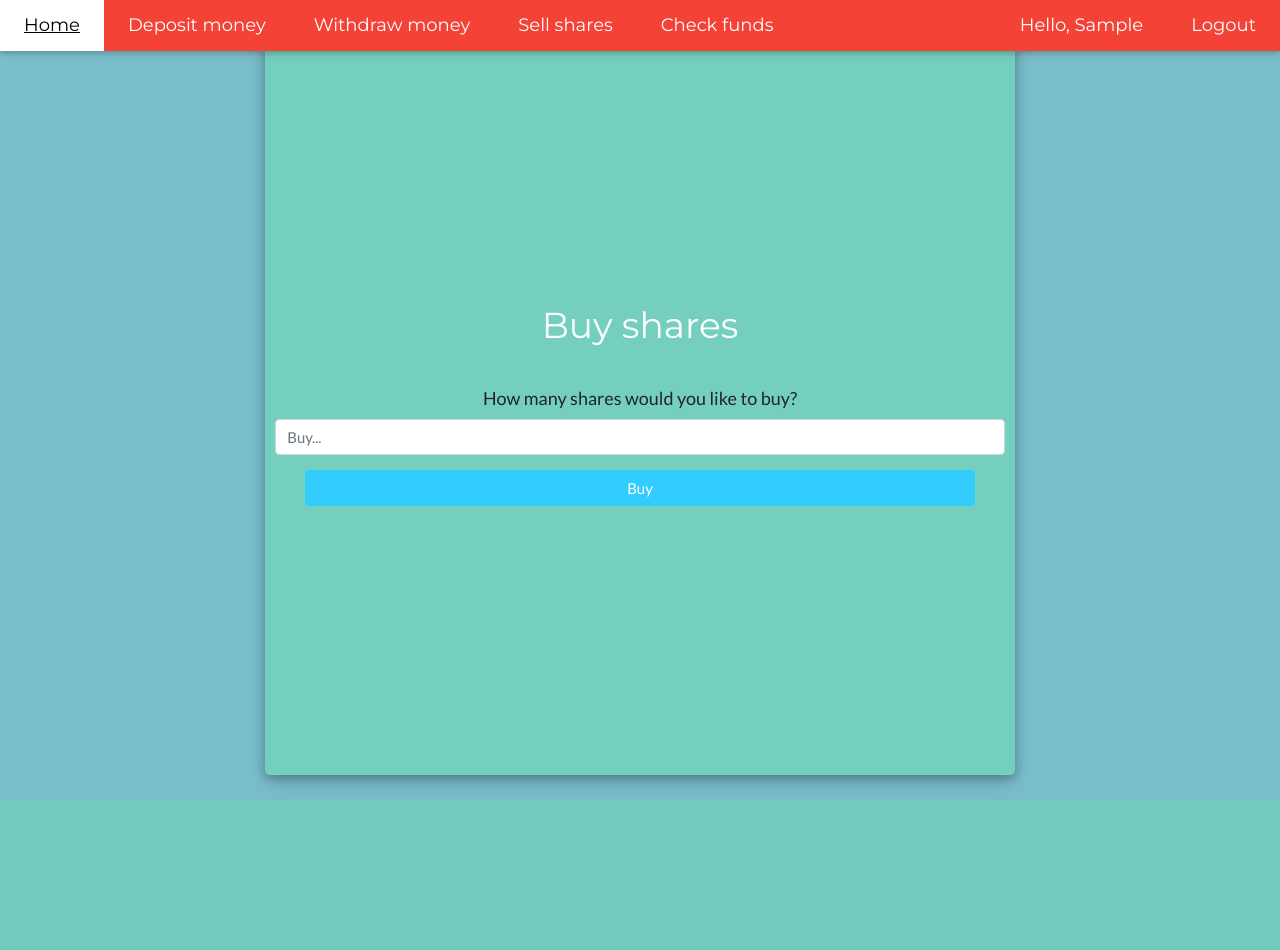
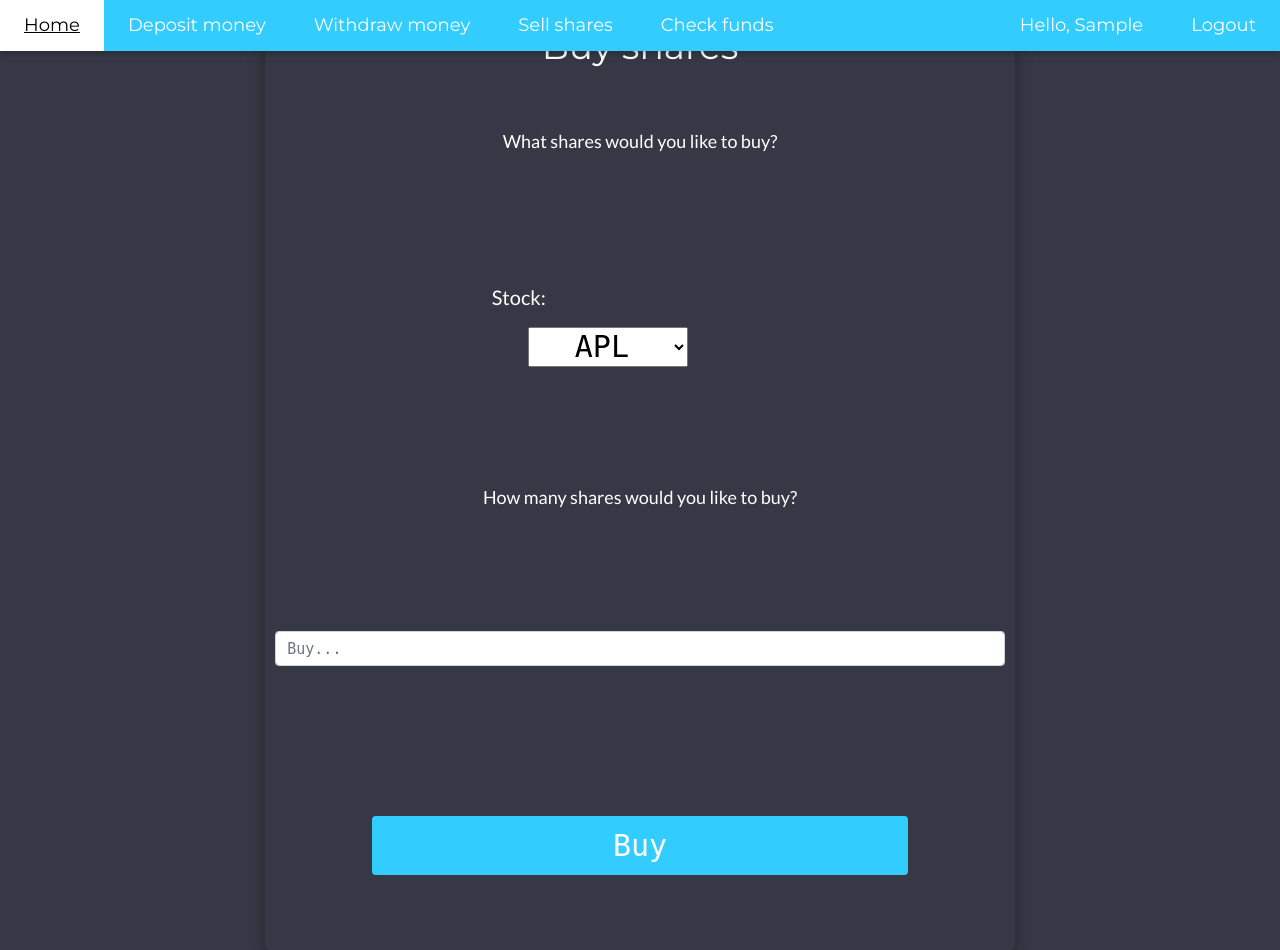
Before and after one commit to danielbociat/investingApp, a Django app: page /buyshares/ in a window 1280 px wide. Before the commit the page ends 800 px from the top, so only its background shows below. Run offline with Django 3.2, Linux system fonts and the light colour scheme; a user stored in the database is signed in; tables that the repository leaves empty hold one stand-in row (values such as "Sample post"); some libraries are stand-ins or nearby versions.

Commit message:
Frontend updates

```diff
--- a/investorActions/templates/investorActions/buyshares.html
+++ b/investorActions/templates/investorActions/buyshares.html
@@ -15,14 +15,14 @@
 			margin: 0;
 			padding: 0;
 			height: 100%;
-			background: #7abecc !important;
+			background: #363945 !important;
 		}
 		.user_card {
-            height: 750px;
+            height: 950px;
 			width: 750px;
 			margin-top: auto;
 			margin-bottom: auto;
-			background: #74cfbf;
+			background: #363945;
 			position: relative;
 			display: flex;
 			justify-content: center;
@@ -44,10 +44,11 @@
 
 		}
 
-		.login_btn {
-			width: 100%;
+			.login_btn {
+			width: 80%;
 			background: #33ccff !important;
 			color: white !important;
+            font-size: 2rem;
 		}
 		.login_btn:focus {
 			box-shadow: none !important;
@@ -74,6 +75,24 @@
 			padding: 10px;
 			margin-top: 10px;
 		}
+        h5{
+            color: white;
+        }
+        h4{
+            margin-right: auto;
+            margin-left: auto;
+            color: white;
+        }
+        .dropdown{
+            height: 40px;
+            width: 160px;
+            font-size: 2rem;
+            text-align: center;
+            margin-left: auto;
+            margin-right: auto;
+        }
+
+
 	</style>
 
     <meta charset="UTF-8">
@@ -91,8 +110,9 @@
 </head>
 <body>
 
-<div class="w3-top">
-  <div class="w3-bar w3-red w3-card w3-left-align w3-large">
+<div class="w3-top"  style="background-color: #33ccff">
+  <div class="w3-bar w3-card w3-left-align w3-large" style="color: white">
+
     <a href="../homeinvestor" class="w3-bar-item w3-button w3-hide-small w3-padding-large w3-hover-white">Home</a>
     <a href="../depositmoney" class="w3-bar-item w3-button w3-hide-small w3-padding-large w3-hover-white">Deposit money</a>
     <a href="../withdrawmoney" class="w3-bar-item w3-button w3-hide-small w3-padding-large w3-hover-white">Withdraw money</a>
@@ -113,6 +133,22 @@
 					<h1 id="form-title">Buy shares</h1>
 
 				</div>
+                <pre>
+                    <div class="d-flex justify-content-center form_container">
+                        <h5>What shares would you like to buy?</h5>
+                    </div>
+
+
+                    <form>
+                        <label for="stock"><h4>Stock:</h4></label>
+                            <select id="stock" name="stock" class="dropdown">
+                                <option value="APL">APL</option>
+                                <option value="TSL">TSL</option>
+                                <option value="AMZ">AMZ</option>
+                                <option value="BMW">BMW</option>
+                            </select>
+                    </form>
+
 				<div class="d-flex justify-content-center form_container">
                      <h5>How many shares would you like to buy?</h5>
 
@@ -127,7 +163,7 @@
                 <div class="d-flex justify-content-center mt-3 login_container">
                     <input class="btn login_btn" type="submit" value="Buy">
                 </div>
-
+                </pre>
 
 			</div>
 		</div>
--- a/investorActions/templates/investorActions/homeinvestor.html
+++ b/investorActions/templates/investorActions/homeinvestor.html
@@ -89,8 +89,9 @@
 </head>
 <body>
 
-<div class="w3-top">
-  <div class="w3-bar w3-red w3-card w3-left-align w3-large">
+<div class="w3-top"  style="background-color: #33ccff">
+  <div class="w3-bar w3-card w3-left-align w3-large" style="color: white">
+
     <a href="../homeinvestor" class="w3-bar-item w3-button w3-hide-small w3-padding-large w3-hover-white">Home</a>
     <a href="../depositmoney" class="w3-bar-item w3-button w3-hide-small w3-padding-large w3-hover-white">Deposit money</a>
     <a href="../withdrawmoney" class="w3-bar-item w3-button w3-hide-small w3-padding-large w3-hover-white">Withdraw money</a>
```
Also changed, not shown: investorActions/templates/investorActions/checkfunds.html (+9 -5 lines), investorActions/templates/investorActions/depositmoney.html (+27 -12 lines), investorActions/templates/investorActions/sellshares.html (+40 -8 lines), investorActions/templates/investorActions/withdrawmoney.html (+15 -8 lines).
